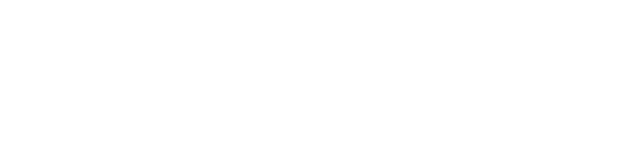
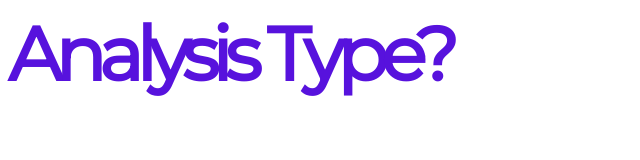
Before and after one commit to hijaz/hijaz.github.io, a plain HTML site: page chartselector/chartsel.html in a window 1280 px wide. Shown: the whole page, without its empty margins (0-640 px from the left). Drawn offline with Linux system fonts and the light colour scheme.

Commit message:
Update chartsel.html

```diff
--- a/chartselector/chartsel.html
+++ b/chartselector/chartsel.html
@@ -3,7 +3,7 @@
 	  <link rel="stylesheet" type="text/css" href="chart.css">
 	</head>
 	<body>
-		<h1></h1>
+		<h1>Analysis Type?</h1>
 		<script src="../lib/jquery-3.1.1.min.js"></script>
 		<script src="chart.js"></script>
 		<script src="chartsel.js"></script>
```
